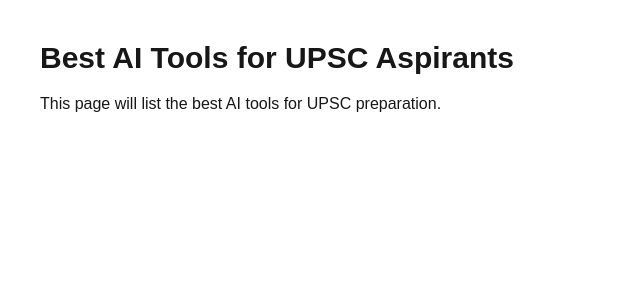
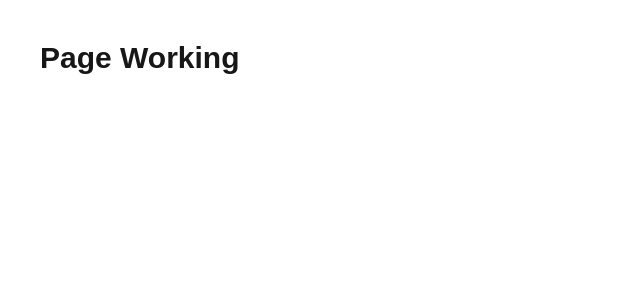
Before and after one commit to Mayankgupta2001/study-ai-hub, a Next.js app: page /ai-tools/upsc in a window 1280 px wide. Shown: the top 300 px of the page, without its empty margins (0-640 px from the left). Built offline with nearby package versions, Linux system fonts and the light colour scheme.

Commit message:
Fixed page exports

```diff
--- a/app/ai-tools/jee/page.tsx
+++ b/app/ai-tools/jee/page.tsx
@@ -0,0 +1,9 @@
+export default function Page() {
+  return (
+    <div className="p-10">
+      <h1 className="text-3xl font-bold">
+        Page Working
+      </h1>
+    </div>
+  );
+}
--- a/app/ai-tools/neet/page.tsx
+++ b/app/ai-tools/neet/page.tsx
@@ -0,0 +1,9 @@
+export default function Page() {
+  return (
+    <div className="p-10">
+      <h1 className="text-3xl font-bold">
+        Page Working
+      </h1>
+    </div>
+  );
+}
--- a/app/ai-tools/ssc/page.tsx
+++ b/app/ai-tools/ssc/page.tsx
@@ -0,0 +1,9 @@
+export default function Page() {
+  return (
+    <div className="p-10">
+      <h1 className="text-3xl font-bold">
+        Page Working
+      </h1>
+    </div>
+  );
+}
--- a/app/ai-tools/upsc/page.tsx
+++ b/app/ai-tools/upsc/page.tsx
@@ -1,12 +1,9 @@
-export default function UPSCPage() {
+export default function Page() {
   return (
     <div className="p-10">
       <h1 className="text-3xl font-bold">
-        Best AI Tools for UPSC Aspirants
+        Page Working
       </h1>
-      <p className="mt-4">
-        This page will list the best AI tools for UPSC preparation.
-      </p>
     </div>
   );
 }
```
